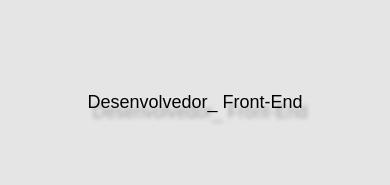
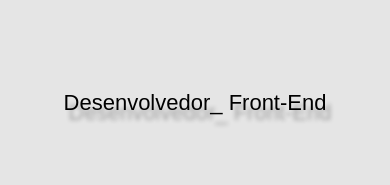
Before and after one commit to hugobr72/portifolio-2, a React (Create React App) app: page / in a window 390 px wide. Shown: the part 258-443 px from the top of the page. Built offline with nearby package versions, Linux system fonts and the light colour scheme; a web font is replaced by a local one.

Commit message:
Front end

```diff
--- a/src/App.css
+++ b/src/App.css
@@ -65,12 +65,16 @@ a:hover {
 
 @media (max-width: 450px) {
   main h2 {
-    font-size: 18px;
+    font-size: 22px;
   }
-}
 
-@media (max-width: 450px) {
   .contatos svg {
     font-size: 20px;
   }
 }
+
+@media (max-width: 350px) {
+  main h2 {
+    font-size: 20px;
+  }
+}
```
